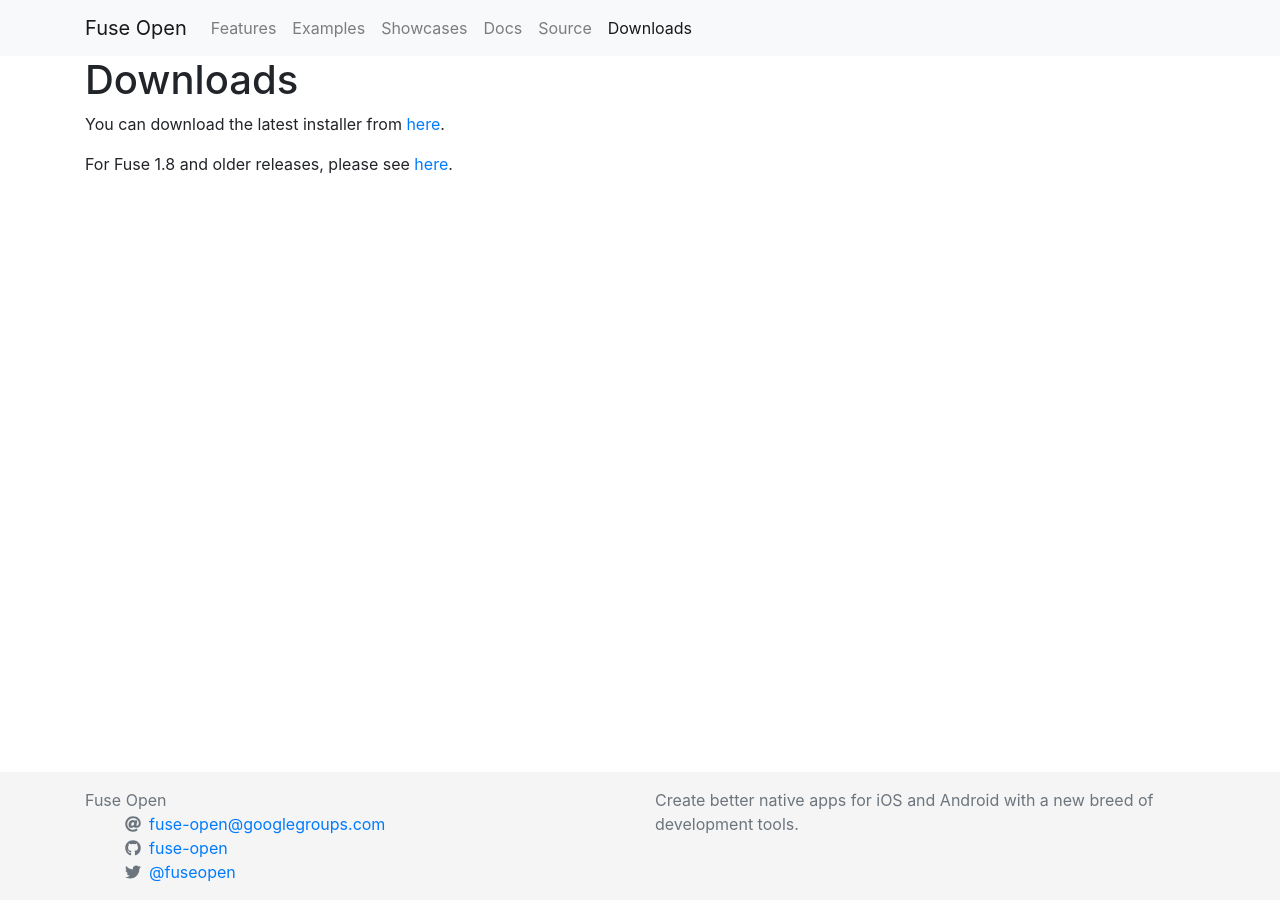
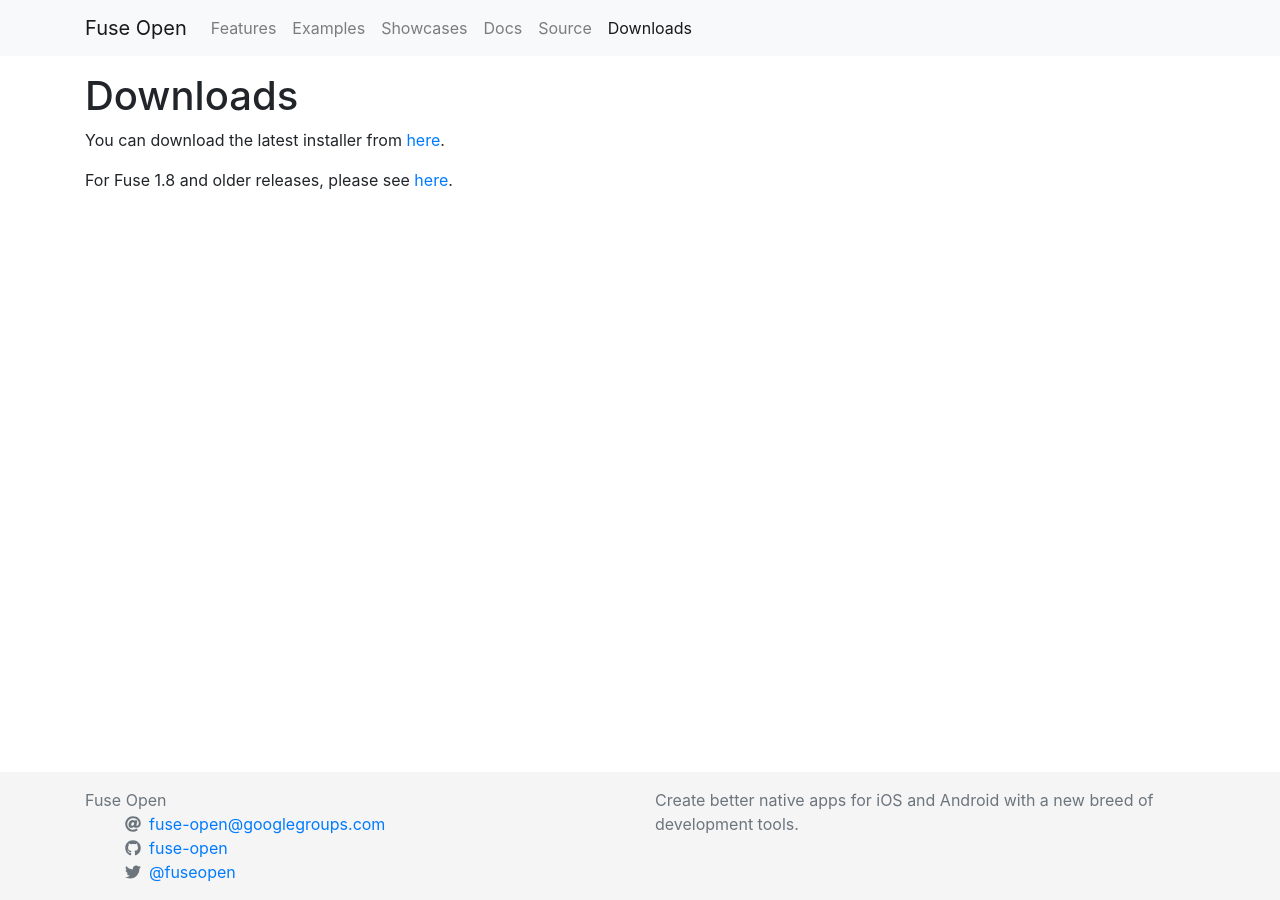
Before and after one commit to fuse-open/fuse-open.github.io, a Jekyll site: the page built from downloads.md, in a window 1280 px wide. Built offline with Jekyll 4.4.1, drawn with Linux system fonts in a browser that asks for light colours; nearby versions of some CDN libraries.

Commit message:
page: add some padding at the top and bottom

```diff
--- a/_layouts/page.html
+++ b/_layouts/page.html
@@ -2,7 +2,7 @@
 layout: default
 ---
 <section id="content">
-  <div class="container">
+  <div class="container py-3">
     <h1>{{ page.title }}</h1>
 
     {{ content }}
```
